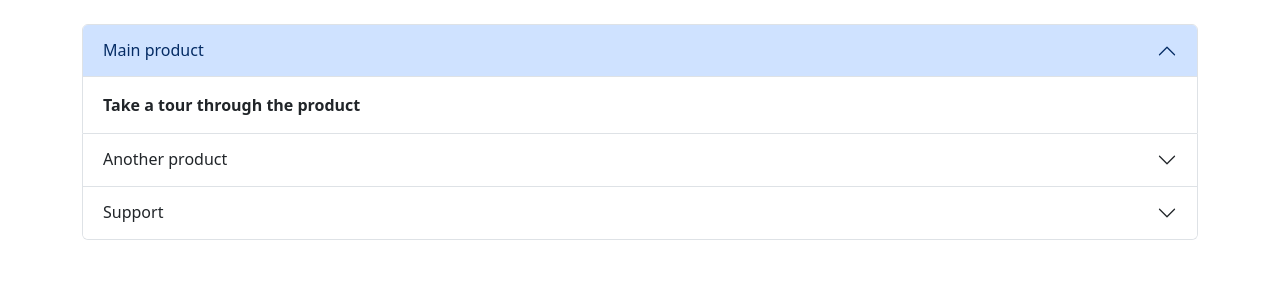
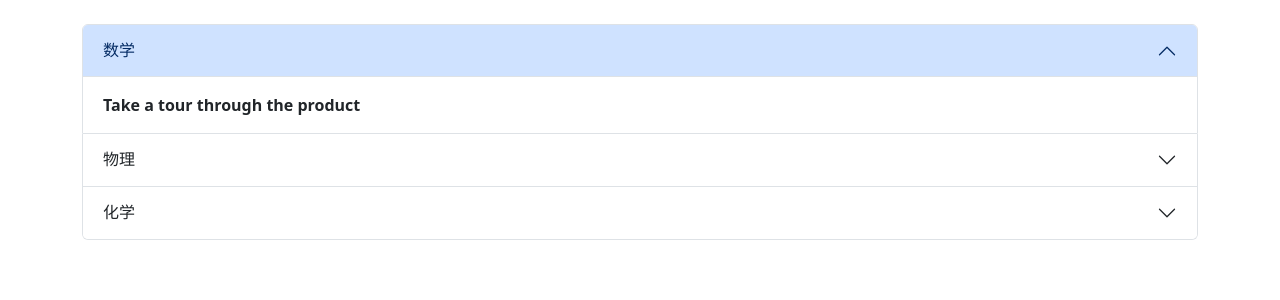
Before and after one commit to Jetonic2003/DialogSystem, a Flask app: template templates/homepage.html in a window 1280 px wide. Shown: the part 69-369 px from the top of the page. Run offline with Flask 3, Linux system fonts and the light colour scheme; the template is opened without the code that fills it, so the values that code supplies are empty.

Commit message:
2025.2.28

```diff
--- a/templates/homepage.html
+++ b/templates/homepage.html
@@ -54,7 +54,7 @@
             <div class="accordion-item">
                 <h2 class="accordion-header" id="headingOne">
                     <button class="accordion-button" type="button" data-bs-toggle="collapse" data-bs-target="#collapseOne" aria-expanded="true" aria-controls="collapseOne">
-                        Main product
+                        数学
                     </button>
                 </h2>
                 <div id="collapseOne" class="accordion-collapse collapse show" aria-labelledby="headingOne" data-bs-parent="#accordionExample">
@@ -66,7 +66,7 @@
             <div class="accordion-item">
                 <h2 class="accordion-header" id="headingTwo">
                     <button class="accordion-button collapsed" type="button" data-bs-toggle="collapse" data-bs-target="#collapseTwo" aria-expanded="false" aria-controls="collapseTwo">
-                        Another product
+                        物理
                     </button>
                 </h2>
                 <div id="collapseTwo" class="accordion-collapse collapse" aria-labelledby="headingTwo" data-bs-parent="#accordionExample">
@@ -78,7 +78,7 @@
             <div class="accordion-item">
                 <h2 class="accordion-header" id="headingThree">
                     <button class="accordion-button collapsed" type="button" data-bs-toggle="collapse" data-bs-target="#collapseThree" aria-expanded="false" aria-controls="collapseThree">
-                        Support
+                        化学
                     </button>
                 </h2>
                 <div id="collapseThree" class="accordion-collapse collapse" aria-labelledby="headingThree" data-bs-parent="#accordionExample">
```
